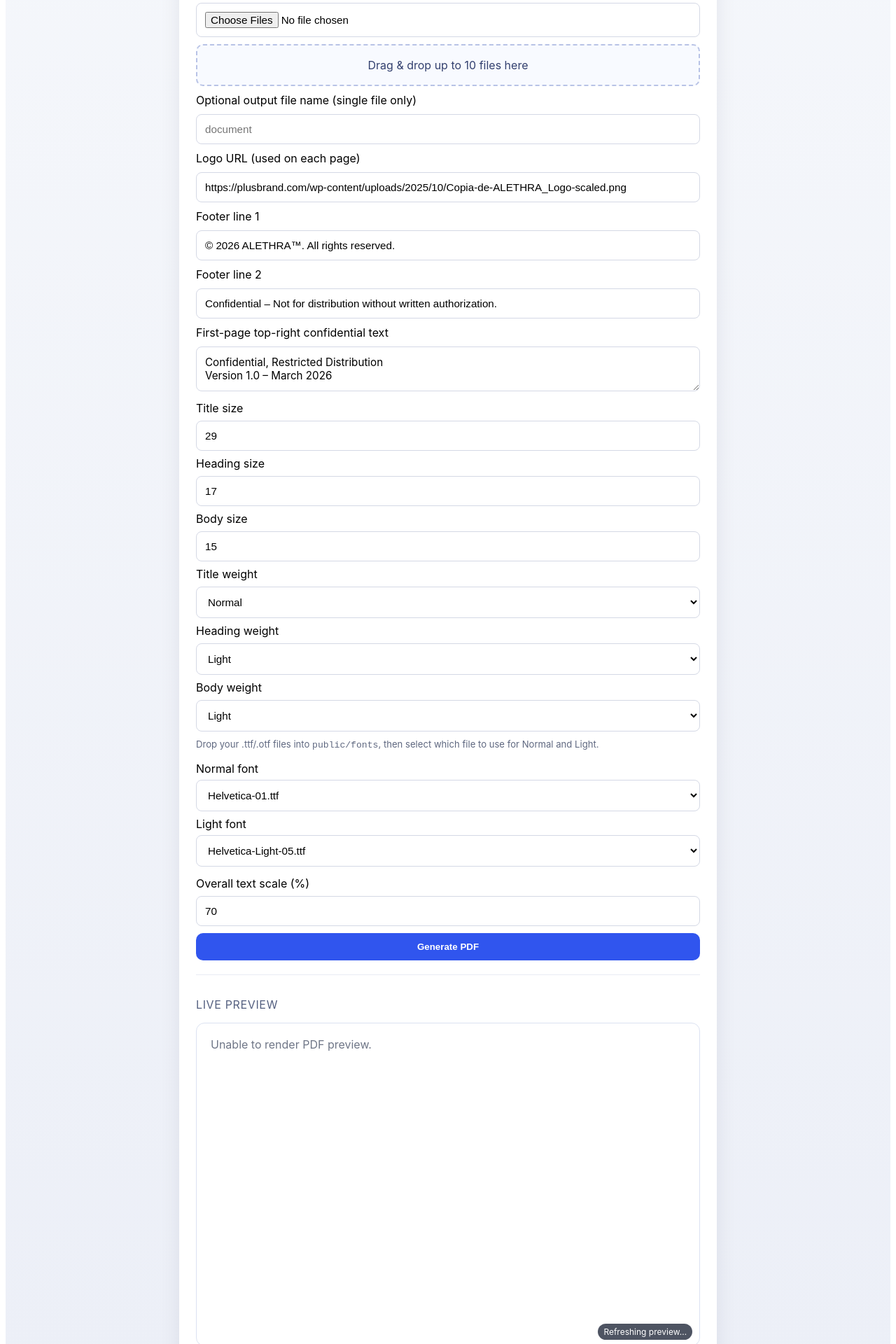
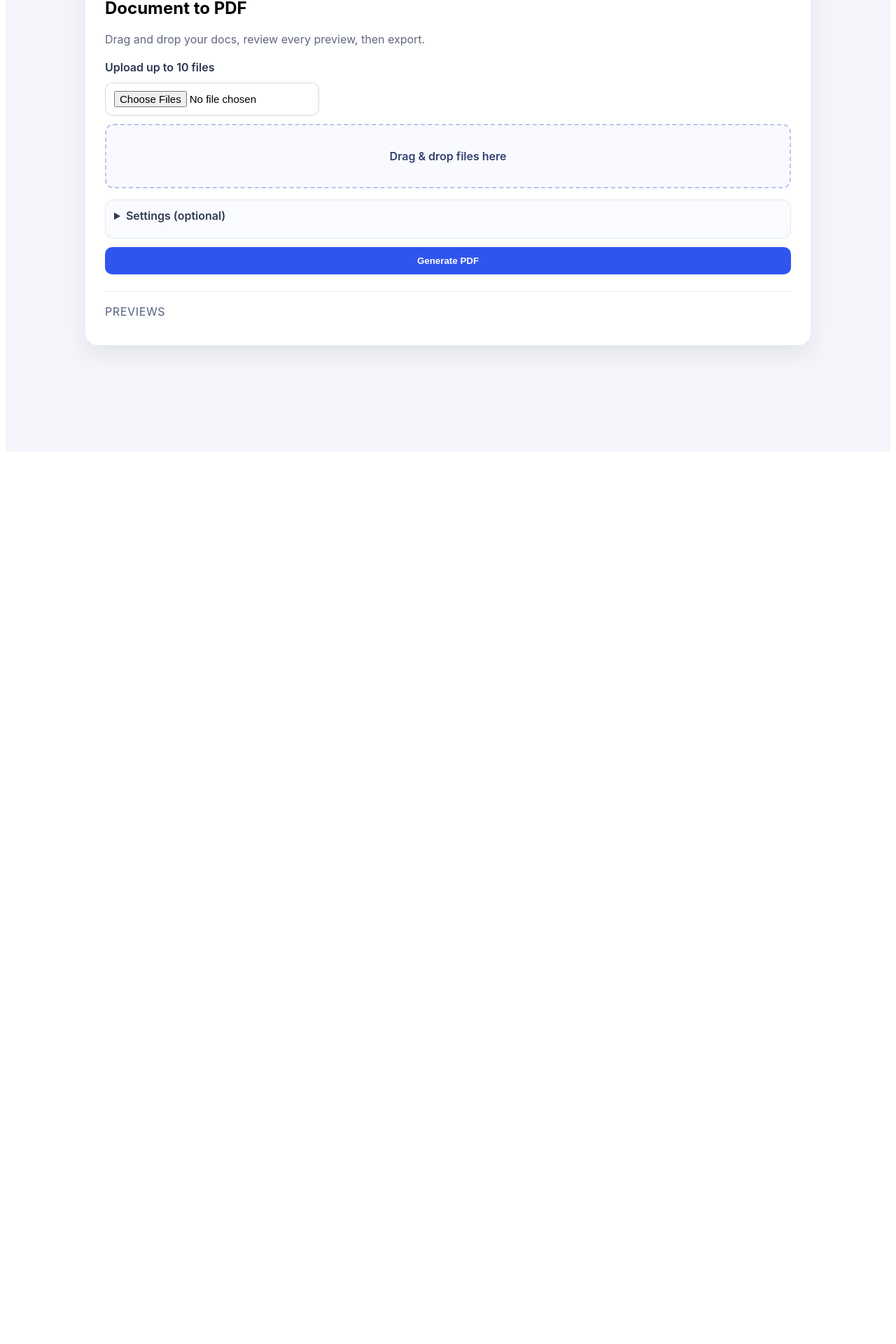
Before and after one commit to alethrainc/pdf-agent, a Next.js app: page / in a window 1280 px wide. Shown: the part 211-2131 px from the top of the page at 70% size. After the commit the page ends 864 px from the top, so only its background shows below. Built offline with nearby package versions, Linux system fonts and the light colour scheme.

Commit message:
Refine upload UI with collapsed settings and per-file previews

```diff
--- a/pages/index.js
+++ b/pages/index.js
@@ -399,6 +399,8 @@ async function fontUrlToBase64(fontUrl) {
 export default function Home() {
   const [fileName, setFileName] = useState('');
   const [uploads, setUploads] = useState([]);
+  const [previewDocs, setPreviewDocs] = useState([]);
+  const [previewUrls, setPreviewUrls] = useState({});
   const [status, setStatus] = useState('');
   const [logoUrl, setLogoUrl] = useState(DEFAULT_LOGO_URL);
   const [footerMain, setFooterMain] = useState(DEFAULT_FOOTER_MAIN);
@@ -406,10 +408,7 @@ export default function Home() {
   const [confidentialText, setConfidentialText] = useState(DEFAULT_CONFIDENTIAL_TEXT);
   const [busy, setBusy] = useState(false);
   const [buildingPreview, setBuildingPreview] = useState(false);
-  const [pdfPreviewUrl, setPdfPreviewUrl] = useState('');
-  const [pdfPreviewBusy, setPdfPreviewBusy] = useState(false);
   const [dragActive, setDragActive] = useState(false);
-  const previewBuildId = useRef(0);
   const [codedDocument, setCodedDocument] = useState({
     blocks: [
       { role: 'title', text: 'Document Title' },
@@ -423,11 +422,17 @@ export default function Home() {
   const [selectedWeightFonts, setSelectedWeightFonts] = useState({});
   const selectedWeightFontsRef = useRef(selectedWeightFonts);
 
-  async function buildPreviewFromFile(file) {
-    if (!file) return;
+  async function buildPreviewsFromFiles(uploadItems) {
+    if (!uploadItems.length) {
+      setPreviewDocs([]);
+      return;
+    }
 
     try {
       setBuildingPreview(true);
+
+      const docs = await Promise.all(uploadItems.map(async ({ id, file }) => {
+        try {
           const base64 = await fileToBase64(file);
           const uploadedFile = {
             name: file.name,
@@ -444,33 +449,56 @@ export default function Home() {
           const payload = await readJsonResponse(response);
 
           if (!response.ok) {
-        throw new Error(payload.error || 'Unable to build live preview.');
+            throw new Error(payload.error || `Unable to build preview for ${file.name}.`);
           }
-      if (payload?.codedDocument?.blocks?.length) {
-        setCodedDocument(payload.codedDocument);
-        setStatus('Preview ready. If this looks good, click Generate PDF to export this exact coded layout.');
+
+          return {
+            id,
+            name: file.name,
+            blocks: payload?.codedDocument?.blocks || [],
+            error: '',
+          };
+        } catch (error) {
+          return {
+            id,
+            name: file.name,
+            blocks: [],
+            error: error.message || `Unable to build preview for ${file.name}.`,
+          };
         }
-    } catch (error) {
-      setStatus(error.message);
+      }));
+
+      setPreviewDocs(docs);
+
+      const firstPreview = docs.find((doc) => doc.blocks.length);
+      if (firstPreview) {
+        setCodedDocument({ blocks: firstPreview.blocks });
+        setStatus('Previews are ready. Review each document below, then generate your PDFs.');
+      } else {
+        setStatus('No previews were generated. Please check file format/content and try again.');
+      }
     } finally {
       setBuildingPreview(false);
     }
   }
 
   function handleFileSelect(fileList) {
-    const selectedFiles = Array.from(fileList || []).slice(0, 10);
+    const selectedFiles = Array.from(fileList || []).slice(0, 10).map((file, index) => ({
+      id: `${file.name}-${file.lastModified}-${index}`,
+      file,
+    }));
     if (!selectedFiles.length) return;
 
     setUploads(selectedFiles);
-    buildPreviewFromFile(selectedFiles[0]);
+    buildPreviewsFromFiles(selectedFiles);
     if (!fileName && selectedFiles.length === 1) {
-      const baseName = selectedFiles[0].name.replace(/\.[^/.]+$/, '');
+      const baseName = selectedFiles[0].file.name.replace(/\.[^/.]+$/, '');
       setFileName(baseName);
     }
     setStatus(
       selectedFiles.length > 1
-        ? `Selected ${selectedFiles.length} files. Batch conversion will generate one PDF per file.`
-        : `Selected file: ${selectedFiles[0].name}`,
+        ? `Selected ${selectedFiles.length} files. Building preview for each upload now.`
+        : `Selected file: ${selectedFiles[0].file.name}`,
     );
   }
 
@@ -482,20 +510,32 @@ export default function Home() {
 
   useEffect(() => {
     let mounted = true;
-    const buildId = previewBuildId.current + 1;
-    previewBuildId.current = buildId;
 
-    async function refreshPdfPreview() {
-      setPdfPreviewBusy(true);
+    async function refreshPdfPreviews() {
+      if (!previewDocs.length) {
+        setPreviewUrls((previous) => {
+          Object.values(previous).forEach((url) => {
+            if (url) URL.revokeObjectURL(url);
+          });
+          return {};
+        });
+        return;
+      }
+
       try {
         await loadScriptOnce('https://cdn.jsdelivr.net/npm/jspdf@2.5.1/dist/jspdf.umd.min.js', 'jspdf');
         const { jsPDF } = window.jspdf || {};
         if (!jsPDF) throw new Error('Unable to initialize PDF preview.');
 
         const logoAsset = await loadLogoDataUrl(logoUrl);
+        const nextPreviewUrls = {};
+
+        for (const doc of previewDocs) {
+          if (!doc.blocks?.length || doc.error) continue;
+
           const pdf = createPdfDocument({
             jsPDF,
-          blocks: codedDocument?.blocks || [],
+            blocks: doc.blocks,
             styleOptions,
             customWeightFonts,
             logoAsset,
@@ -504,37 +544,44 @@ export default function Home() {
             confidentialText,
           });
 
-        const previewBlobUrl = pdf.output('bloburl');
-        if (!mounted || buildId !== previewBuildId.current) {
-          URL.revokeObjectURL(previewBlobUrl);
+          nextPreviewUrls[doc.id] = pdf.output('bloburl');
+        }
+
+        if (!mounted) {
+          Object.values(nextPreviewUrls).forEach((url) => URL.revokeObjectURL(url));
           return;
         }
 
-        setPdfPreviewUrl((previous) => {
-          if (previous) URL.revokeObjectURL(previous);
-          return previewBlobUrl;
+        setPreviewUrls((previous) => {
+          Object.values(previous).forEach((url) => {
+            if (url) URL.revokeObjectURL(url);
+          });
+          return nextPreviewUrls;
         });
       } catch {
-        if (mounted && buildId === previewBuildId.current) {
-          setPdfPreviewUrl('');
-        }
-      } finally {
-        if (mounted && buildId === previewBuildId.current) {
-          setPdfPreviewBusy(false);
+        if (mounted) {
+          setPreviewUrls((previous) => {
+            Object.values(previous).forEach((url) => {
+              if (url) URL.revokeObjectURL(url);
+            });
+            return {};
+          });
         }
       }
     }
 
-    refreshPdfPreview();
+    refreshPdfPreviews();
 
     return () => {
       mounted = false;
     };
-  }, [codedDocument, styleOptions, customWeightFonts, logoUrl, footerMain, footerSub, confidentialText]);
+  }, [previewDocs, styleOptions, customWeightFonts, logoUrl, footerMain, footerSub, confidentialText]);
 
   useEffect(() => () => {
-    if (pdfPreviewUrl) URL.revokeObjectURL(pdfPreviewUrl);
-  }, [pdfPreviewUrl]);
+    Object.values(previewUrls).forEach((url) => {
+      if (url) URL.revokeObjectURL(url);
+    });
+  }, [previewUrls]);
 
   useEffect(() => {
     selectedWeightFontsRef.current = selectedWeightFonts;
@@ -631,9 +678,9 @@ export default function Home() {
           headers: { 'Content-Type': 'application/json' },
           body: JSON.stringify({
             uploadedFile: {
-              name: activeUpload.name,
-              mimeType: activeUpload.type || 'application/octet-stream',
-              data: await fileToBase64(activeUpload),
+              name: activeUpload.file.name,
+              mimeType: activeUpload.file.type || 'application/octet-stream',
+              data: await fileToBase64(activeUpload.file),
             },
           }),
         });
@@ -641,7 +688,7 @@ export default function Home() {
         const payload = await readJsonResponse(response);
 
         if (!response.ok) {
-          throw new Error(payload.error || `Unable to extract content from ${activeUpload.name}.`);
+          throw new Error(payload.error || `Unable to extract content from ${activeUpload.file.name}.`);
         }
         const extractedBlocks = payload?.codedDocument?.blocks || codedDocument?.blocks || [];
 
@@ -656,7 +703,7 @@ export default function Home() {
           confidentialText,
         });
 
-        const baseName = activeUpload.name.replace(/\.[^/.]+$/, '') || 'document';
+        const baseName = activeUpload.file.name.replace(/\.[^/.]+$/, '') || 'document';
         const outputName = uploads.length === 1 && fileName
           ? `${fileName}.pdf`
           : `${baseName}.pdf`;
@@ -676,13 +723,14 @@ export default function Home() {
   return (
     <main className={styles.main}>
       <section className={styles.card}>
-        <h1>Upload File → PDF</h1>
-        <p>Upload up to 10 files and convert each to PDF in one batch. Supported preview input: DOCX, TXT, RTF, HTML. PDF export is text-based (copy/paste friendly) with branded page styling.</p>
+        <h1>Document to PDF</h1>
+        <p className={styles.subtitle}>Drag and drop your docs, review every preview, then export.</p>
 
         <form onSubmit={handleSubmit} className={styles.form}>
-          <label htmlFor="upload">Upload up to 10 files (or drop below)</label>
+          <label htmlFor="upload" className={styles.uploadLabel}>Upload up to 10 files</label>
           <input
             id="upload"
+            className={styles.uploadInput}
             type="file"
             accept=".docx,.txt,.rtf,.html,.htm"
             onChange={(event) => handleFileSelect(event.target.files)}
@@ -698,8 +746,11 @@ export default function Home() {
             onDragLeave={() => setDragActive(false)}
             onDrop={handleDrop}
           >
-            {uploads.length ? `Ready to convert ${uploads.length} file${uploads.length === 1 ? '' : 's'}` : 'Drag & drop up to 10 files here'}
+            {uploads.length ? `Ready: ${uploads.length} file${uploads.length === 1 ? '' : 's'}` : 'Drag & drop files here'}
           </div>
+
+          <details className={styles.settingsPanel}>
+            <summary>Settings (optional)</summary>
 
           <label htmlFor="fileName">Optional output file name (single file only)</label>
           <input
@@ -709,7 +760,6 @@ export default function Home() {
             onChange={(event) => setFileName(event.target.value)}
             placeholder="document"
           />
-
 
           <label htmlFor="logoUrl">Logo URL (used on each page)</label>
           <input
@@ -836,20 +886,28 @@ export default function Home() {
             />
           </div>
 
+          </details>
+
           <button type="submit" disabled={busy || buildingPreview}>
-            {buildingPreview ? 'Building coded preview...' : busy ? 'Generating...' : 'Generate PDF'}
+            {buildingPreview ? 'Building previews...' : busy ? 'Generating...' : 'Generate PDF'}
           </button>
         </form>
 
         <section className={styles.previewCard}>
-          <p className={styles.previewLabel}>Live preview</p>
-          <div className={styles.previewPage}>
-            {pdfPreviewUrl ? (
-              <iframe title="PDF live preview" src={pdfPreviewUrl} className={styles.previewFrame} />
+          <p className={styles.previewLabel}>Previews</p>
+          <div className={styles.previewGrid}>
+            {previewDocs.map((doc) => (
+              <article key={doc.id} className={styles.previewPage}>
+                <p className={styles.previewTitle}>{doc.name}</p>
+                {doc.error ? (
+                  <p className={styles.previewUnavailable}>{doc.error}</p>
+                ) : previewUrls[doc.id] ? (
+                  <iframe title={`Preview ${doc.name}`} src={previewUrls[doc.id]} className={styles.previewFrame} />
                 ) : (
-              <p className={styles.previewUnavailable}>Unable to render PDF preview.</p>
+                  <p className={styles.previewUnavailable}>Generating preview…</p>
                 )}
-            {pdfPreviewBusy && <p className={styles.previewUpdating}>Refreshing preview…</p>}
+              </article>
+            ))}
           </div>
         </section>
 
--- a/styles/Home.module.css
+++ b/styles/Home.module.css
@@ -2,55 +2,91 @@
   min-height: 100vh;
   display: grid;
   place-items: center;
-  background: linear-gradient(180deg, #f5f7fb, #eceff7);
+  background: #f4f6fb;
   padding: 24px;
   font-family: Inter, Arial, sans-serif;
 }
 
 .card {
   width: 100%;
-  max-width: 720px;
-  background: white;
-  border-radius: 16px;
-  box-shadow: 0 8px 30px rgba(8, 15, 52, 0.08);
-  padding: 24px;
+  max-width: 980px;
+  background: #fff;
+  border: 1px solid #e6eaf3;
+  border-radius: 18px;
+  box-shadow: 0 12px 34px rgba(7, 17, 43, 0.08);
+  padding: 28px;
+}
+
+.subtitle {
+  margin-top: 8px;
+  color: #5f6880;
 }
 
 .form {
   display: grid;
-  gap: 10px;
-  margin: 20px 0;
+  gap: 12px;
+  margin: 20px 0 24px;
 }
 
-.form input {
+.uploadLabel {
+  font-weight: 600;
+  color: #2c3551;
+}
+
+.uploadInput {
+  max-width: 280px;
+}
+
+.form input,
+.form textarea,
+.form select {
   border: 1px solid #d4d8e5;
-  border-radius: 8px;
-  padding: 12px;
-  font-size: 0.95rem;
+  border-radius: 10px;
+  padding: 11px 12px;
+  font-size: 0.94rem;
+  background: #fff;
 }
 
 .form textarea {
-  border: 1px solid #d4d8e5;
-  border-radius: 8px;
-  padding: 12px;
-  font-size: 0.95rem;
   font-family: inherit;
   resize: vertical;
 }
 
 .dropZone {
-  border: 2px dashed #b8c3e6;
+  border: 2px dashed #bac6e9;
   background: #f8faff;
   color: #33406f;
-  border-radius: 10px;
-  padding: 18px;
+  border-radius: 12px;
+  padding: 34px 20px;
   text-align: center;
+  font-size: 1rem;
+  font-weight: 600;
   transition: all 0.2s ease;
 }
 
 .dropZoneActive {
   border-color: #3055ee;
   background: #eef3ff;
+}
+
+.settingsPanel {
+  margin-top: 4px;
+  padding: 12px;
+  border: 1px solid #e2e7f2;
+  border-radius: 12px;
+  background: #fafbff;
+}
+
+.settingsPanel summary {
+  cursor: pointer;
+  font-weight: 600;
+  color: #2f3a58;
+  margin-bottom: 10px;
+}
+
+.styleGrid {
+  display: grid;
+  gap: 8px;
 }
 
 .form button {
@@ -68,75 +104,53 @@
   cursor: not-allowed;
 }
 
-.status {
-  padding: 10px 12px;
-  border-radius: 8px;
-  background: #eef4ff;
-}
-
-.card details {
-  margin-top: 18px;
-}
-
-
-.form select {
-  border: 1px solid #d4d8e5;
-  border-radius: 8px;
-  padding: 12px;
-  font-size: 0.95rem;
-  background: #fff;
-}
-
-.styleGrid {
-  display: grid;
-  grid-template-columns: 1fr;
-  gap: 8px;
-  margin-top: 4px;
-}
-
 .previewCard {
   border-top: 1px solid #e8ebf3;
-  padding-top: 16px;
+  padding-top: 18px;
 }
 
 .previewLabel {
+  margin: 0 0 10px;
   color: #556080;
   text-transform: uppercase;
   letter-spacing: 0.04em;
 }
 
+.previewGrid {
+  display: grid;
+  grid-template-columns: repeat(auto-fit, minmax(260px, 1fr));
+  gap: 12px;
+}
+
 .previewPage {
-  margin-top: 8px;
   border: 1px solid #dbe2f1;
   border-radius: 12px;
   background: #fff;
-  min-height: 460px;
-  position: relative;
   overflow: hidden;
+  min-height: 380px;
+}
+
+.previewTitle {
+  margin: 0;
+  padding: 10px 12px;
+  border-bottom: 1px solid #edf1f8;
+  background: #fafcff;
+  color: #364266;
+  font-size: 0.9rem;
+  font-weight: 600;
 }
 
 .previewFrame {
   width: 100%;
-  min-height: 460px;
+  min-height: 334px;
   border: 0;
 }
 
 .previewUnavailable {
   margin: 0;
-  padding: 20px;
+  padding: 16px;
   color: #6f7687;
-}
-
-.previewUpdating {
-  position: absolute;
-  right: 10px;
-  bottom: 8px;
-  margin: 0;
-  padding: 4px 8px;
-  border-radius: 999px;
-  background: rgba(11, 18, 38, 0.72);
-  color: #fff;
-  font-size: 0.75rem;
+  font-size: 0.9rem;
 }
 
 .weightHint {
@@ -156,3 +170,10 @@
   display: grid;
   gap: 6px;
 }
+
+.status {
+  margin-top: 12px;
+  padding: 10px 12px;
+  border-radius: 8px;
+  background: #eef4ff;
+}
```
Lines whose indentation alone changed are shown as unchanged.
